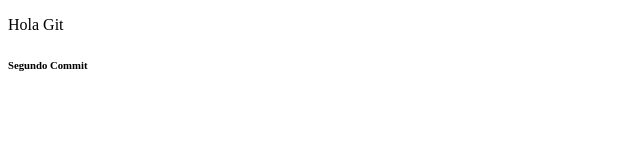
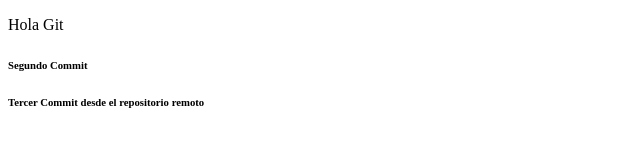
Before and after one commit to CamiloYate09/pruebas_git, a plain HTML site: page index.html in a window 1280 px wide. Shown: the whole page, without its empty margins (0-640 px from the left). Drawn offline with Linux system fonts and the light colour scheme.

Commit message:
Update index.html
Tercer Commit desde el repositorio remoto

```diff
--- a/index.html
+++ b/index.html
@@ -8,6 +8,8 @@
 	<div class="container">
 		<h6>Segundo Commit</h6>
 
+		<h6>Tercer Commit desde el repositorio remoto</h6>
+
 	</div>
 
 </body>
```
